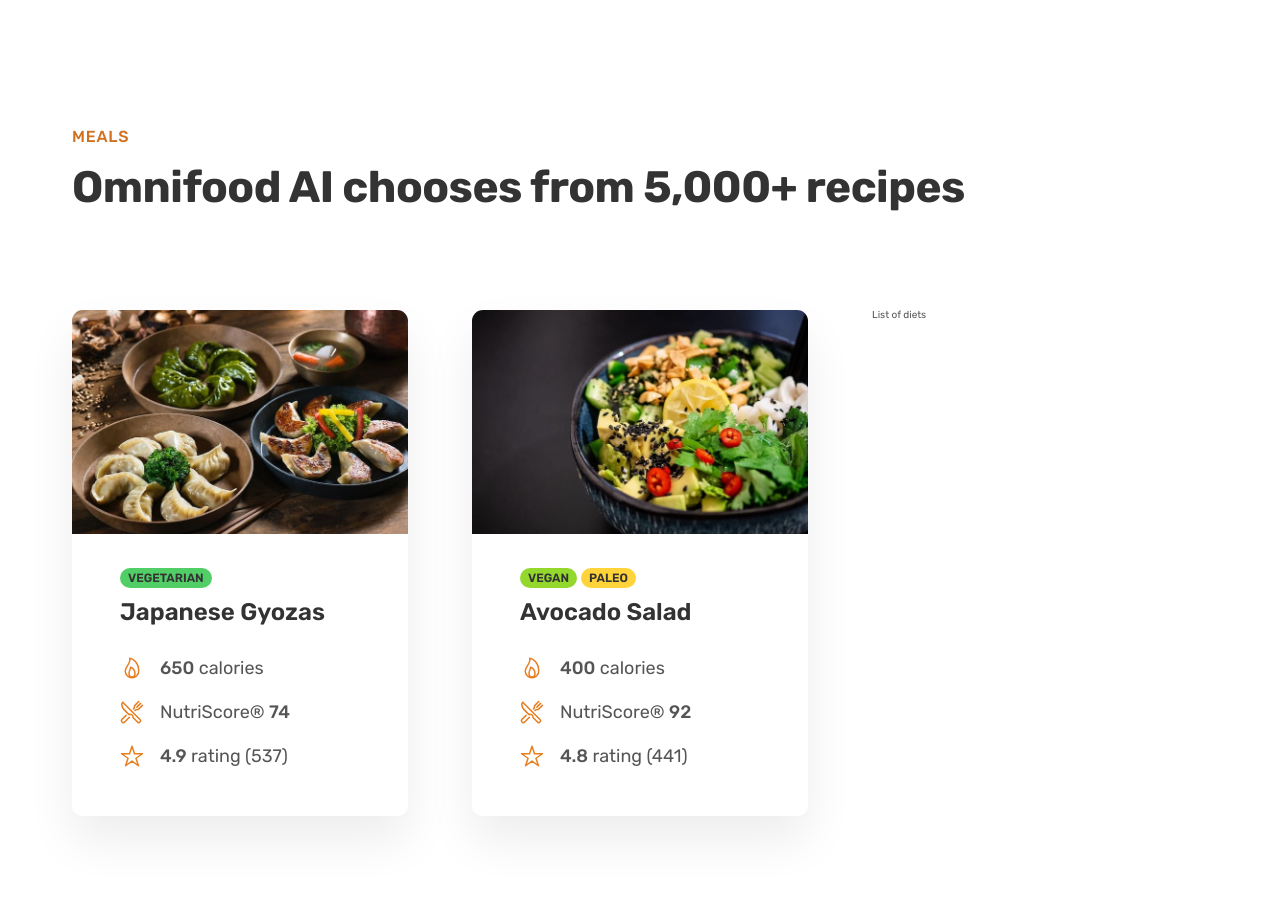
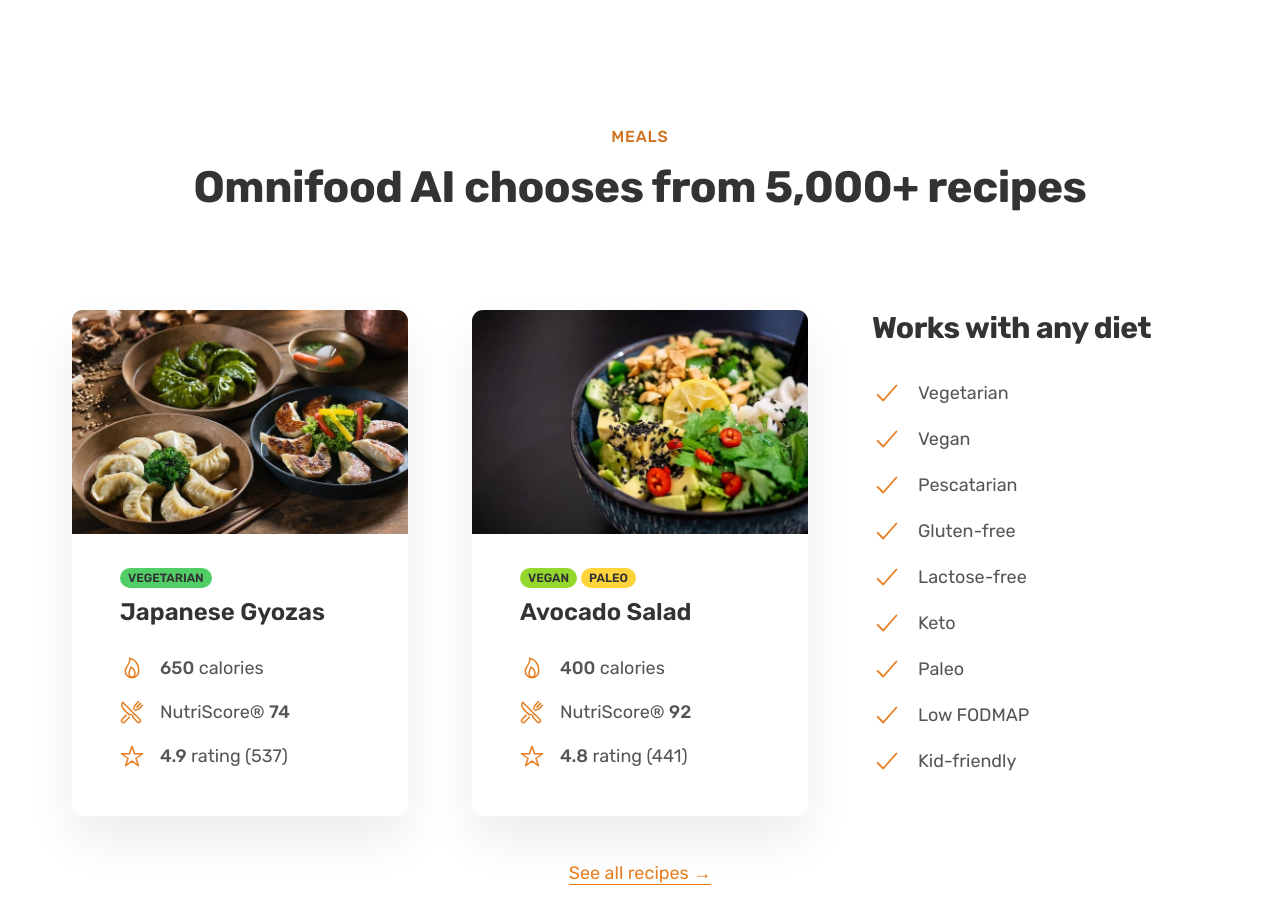
Before and after one commit to bncblnc/omnifood, a plain HTML site: page index.html in a window 1280 px wide. Shown: the part 2580-3501 px from the top of the page. Drawn offline with nearby package versions, Linux system fonts and the light colour scheme.

Commit message:
section meals final

```diff
--- a/css/general.css
+++ b/css/general.css
@@ -141,7 +141,7 @@
   padding: 1.6rem 3.2rem;
   border-radius: 9px;
 
-  transition: background-color 0.3s;
+  transition: all 0.3s;
 }
 
 .btn--full:link,
@@ -168,8 +168,34 @@
   box-shadow: inset 0 0 0 3px #fff;
 }
 
+.link:link,
+.link:visited {
+  display: inline-block;
+  color: #e67e22;
+  text-decoration: none;
+  border-bottom: 1px solid currentColor;
+  padding-bottom: 0.2rem;
+  transition: all 0.3s;
+}
+
+.link:hover,
+.link:active {
+  color: #cf711f;
+  border-bottom: 1px solid transparent;
+}
+
+/* HELPER/ SETTINGS CLASSES */
+
 .margin-right-sm {
   margin-right: 1.6rem !important;
+}
+
+.margin-bottom-md {
+  margin-bottom: 4.8rem !important;
+}
+
+.center-text {
+  text-align: center;
 }
 
 strong {
--- a/css/style.css
+++ b/css/style.css
@@ -210,6 +210,12 @@
   box-shadow: 0 2.4rem 4.8rem rgba(0, 0, 0, 0.075);
   border-radius: 11px;
   overflow: hidden;
+  transition: all 0.4s;
+}
+
+.meal:hover {
+  transform: translateY(-1.2rem);
+  box-shadow: 0 3.2rem 6.4rem rgba(0, 0, 0, 0.06);
 }
 
 .meal-content {
@@ -274,3 +280,28 @@
 .meal-img {
   width: 100%;
 }
+
+.all-recipes {
+  text-align: center;
+  font-size: 1.8rem;
+}
+
+.list {
+  list-style: none;
+  display: flex;
+  flex-direction: column;
+  gap: 1.6rem;
+}
+
+.list-item {
+  font-size: 1.8rem;
+  display: flex;
+  align-items: center;
+  gap: 1.6rem;
+}
+
+.list-icon {
+  width: 3rem;
+  height: 3rem;
+  color: #e67e22;
+}
--- a/index.html
+++ b/index.html
@@ -156,14 +156,14 @@
       </section>
 
       <section class="section-meals">
-        <div class="container">
+        <div class="container center-text">
           <span class="subheading">Meals</span>
           <h2 class="heading-secondary">
             Omnifood AI chooses from 5,000+ recipes
           </h2>
         </div>
 
-        <div class="container grid grid--3-cols">
+        <div class="container grid grid--3-cols margin-bottom-md">
           <div class="meal">
             <img
               class="meal-img"
@@ -228,7 +228,51 @@
             </div>
           </div>
 
-          <div class="list">List of diets</div>
+          <div class="diets">
+            <h3 class="heading-tertiary">Works with any diet</h3>
+            <ul class="list">
+              <li class="list-item">
+                <ion-icon class="list-icon" name="checkmark-outline"></ion-icon
+                ><span>Vegetarian</span>
+              </li>
+              <li class="list-item">
+                <ion-icon class="list-icon" name="checkmark-outline"></ion-icon
+                ><span>Vegan</span>
+              </li>
+              <li class="list-item">
+                <ion-icon class="list-icon" name="checkmark-outline"></ion-icon
+                ><span>Pescatarian</span>
+              </li>
+              <li class="list-item">
+                <ion-icon class="list-icon" name="checkmark-outline"></ion-icon
+                ><span>Gluten-free</span>
+              </li>
+              <li class="list-item">
+                <ion-icon class="list-icon" name="checkmark-outline"></ion-icon
+                ><span>Lactose-free</span>
+              </li>
+              <li class="list-item">
+                <ion-icon class="list-icon" name="checkmark-outline"></ion-icon
+                ><span>Keto</span>
+              </li>
+              <li class="list-item">
+                <ion-icon class="list-icon" name="checkmark-outline"></ion-icon
+                ><span>Paleo</span>
+              </li>
+              <li class="list-item">
+                <ion-icon class="list-icon" name="checkmark-outline"></ion-icon
+                ><span>Low FODMAP</span>
+              </li>
+              <li class="list-item">
+                <ion-icon class="list-icon" name="checkmark-outline"></ion-icon
+                ><span>Kid-friendly</span>
+              </li>
+            </ul>
+          </div>
+        </div>
+
+        <div class="container all-recipes">
+          <a href="#" class="link">See all recipes &rarr;</a>
         </div>
       </section>
     </main>
```
